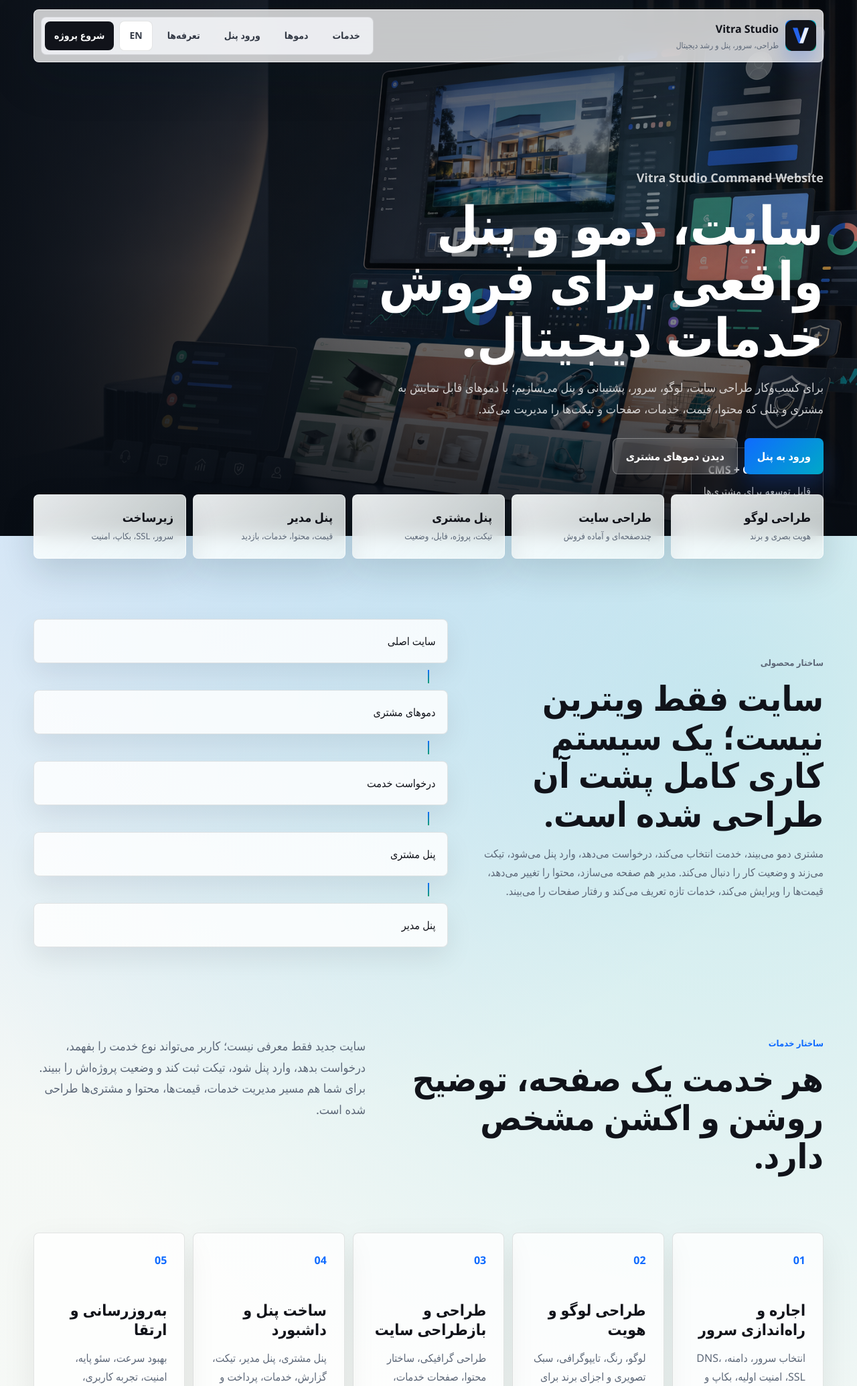
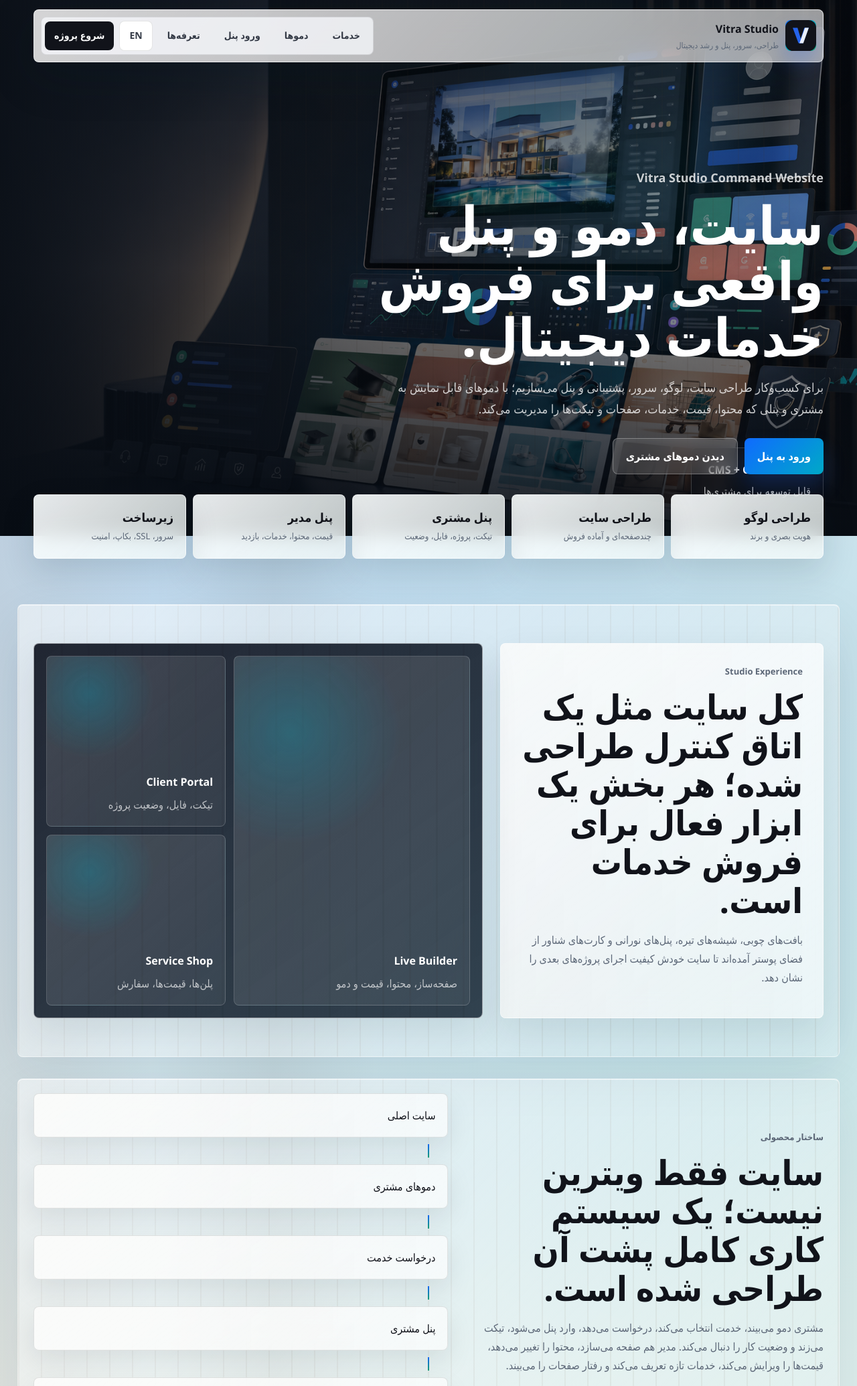
Before and after one commit to mehdimoosavi752-source/vitra-studio, a PHP site: page / in a window 1280 px wide. Shown: the top 2069 px of the page at 67% size. Run offline with PHP 8.4, Linux system fonts and the light colour scheme.

Commit message:
Add files via upload

```diff
--- a/app.js
+++ b/app.js
@@ -24,6 +24,28 @@ document.querySelectorAll(".lang-switch").forEach((button) => {
   button.addEventListener("click", () => {
     applyLanguage(activeLanguage === "fa" ? "en" : "fa");
   });
+});
+
+document
+  .querySelectorAll(".section, .service-lanes, .capability-rail, .portfolio-grid, .execution-grid, .manager-grid")
+  .forEach((element) => {
+    element.setAttribute("data-reveal", "");
+  });
+
+const revealObserver = new IntersectionObserver(
+  (entries) => {
+    entries.forEach((entry) => {
+      if (entry.isIntersecting) {
+        entry.target.classList.add("is-visible");
+        revealObserver.unobserve(entry.target);
+      }
+    });
+  },
+  { threshold: 0.12 }
+);
+
+document.querySelectorAll("[data-reveal]").forEach((element) => {
+  revealObserver.observe(element);
 });
 
 const currentPage = document.body.dataset.page;
--- a/index.html
+++ b/index.html
@@ -49,6 +49,19 @@
           <div><b>پنل مشتری</b><span>تیکت، پروژه، فایل، وضعیت</span></div>
           <div><b>پنل مدیر</b><span>قیمت، محتوا، خدمات، بازدید</span></div>
           <div><b>زیرساخت</b><span>سرور، SSL، بکاپ، امنیت</span></div>
+        </section>
+
+        <section class="studio-room section">
+          <div class="room-copy">
+            <p class="section-kicker">Studio Experience</p>
+            <h2>کل سایت مثل یک اتاق کنترل طراحی شده؛ هر بخش یک ابزار فعال برای فروش خدمات است.</h2>
+            <p>بافت‌های چوبی، شیشه‌های تیره، پنل‌های نورانی و کارت‌های شناور از فضای پوستر آمده‌اند تا سایت خودش کیفیت اجرای پروژه‌های بعدی را نشان دهد.</p>
+          </div>
+          <div class="room-console">
+            <div class="console-screen main-screen"><b>Live Builder</b><span>صفحه‌ساز، محتوا، قیمت و دمو</span></div>
+            <div class="console-screen"><b>Client Portal</b><span>تیکت، فایل، وضعیت پروژه</span></div>
+            <div class="console-screen"><b>Service Shop</b><span>پلن‌ها، قیمت‌ها، سفارش</span></div>
+          </div>
         </section>
 
         <section class="section product-system">
@@ -108,6 +121,18 @@
           </div>
         </section>
 
+        <section class="section execution-wall">
+          <div class="section-head"><div><p class="section-kicker">سطح اجرای پروژه</p><h2>هر چیزی که برای فروش، اجرا و پشتیبانی پروژه‌های مشتری لازم است.</h2></div><a class="text-link" href="admin.html">دیدن پنل مدیر</a></div>
+          <div class="execution-grid">
+            <article><span>01</span><h3>فرم سفارش هوشمند</h3><p>انتخاب نوع سایت، بودجه، زمان‌بندی، فایل‌ها و توضیحات اولیه.</p></article>
+            <article><span>02</span><h3>پروپوزال و قیمت</h3><p>پلن‌بندی خدمات، آیتم‌های اضافه، تخفیف و وضعیت تایید مشتری.</p></article>
+            <article><span>03</span><h3>اتاق پروژه</h3><p>فایل‌ها، پیام‌ها، تیکت‌ها، مرحله اجرا و تحویل‌های قابل پیگیری.</p></article>
+            <article><span>04</span><h3>مدیریت محتوا</h3><p>ساخت صفحه، ویرایش متن، قیمت، تصویر، دوره، محصول و خدمت جدید.</p></article>
+            <article><span>05</span><h3>گزارش رفتار</h3><p>بازدید دموها، کلیک دکمه‌ها، صفحه‌های پربازده و درخواست‌های ناقص.</p></article>
+            <article><span>06</span><h3>تحویل و پشتیبانی</h3><p>چک‌لیست تحویل، آموزش مدیریت، قرارداد پشتیبانی و برنامه ارتقا.</p></article>
+          </div>
+        </section>
+
         <section class="section pricing" id="pricing">
           <div><p class="section-kicker">تعرفه‌های قابل ویرایش</p><h2>مدل قیمت‌گذاری واضح برای شروع گفتگو.</h2></div>
           <div class="price-grid">
--- a/styles.css
+++ b/styles.css
@@ -32,10 +32,11 @@ html {
 body {
   margin: 0;
   background:
+    linear-gradient(90deg, rgba(85, 55, 31, 0.08), transparent 18%, rgba(66, 43, 25, 0.06) 32%, transparent 44%),
     radial-gradient(circle at 18% 8%, rgba(15, 107, 255, 0.18), transparent 28%),
     radial-gradient(circle at 86% 22%, rgba(0, 169, 199, 0.16), transparent 30%),
     radial-gradient(circle at 70% 85%, rgba(15, 159, 117, 0.15), transparent 30%),
-    linear-gradient(180deg, #eef6f5 0%, #f7f9f6 48%, #eef4f8 100%),
+    linear-gradient(180deg, #e8f0ef 0%, #f7f6ef 48%, #eaf1f4 100%),
     var(--paper);
   color: var(--ink);
   font-family: VitraSans, "Segoe UI", Tahoma, Arial, sans-serif;
@@ -49,11 +50,25 @@ body::before {
   z-index: -1;
   pointer-events: none;
   background-image:
+    repeating-linear-gradient(90deg, rgba(92, 60, 34, 0.06) 0 1px, transparent 1px 18px),
+    repeating-linear-gradient(0deg, rgba(255,255,255,0.28) 0 1px, transparent 1px 26px),
     linear-gradient(rgba(16, 21, 34, 0.035) 1px, transparent 1px),
     linear-gradient(90deg, rgba(16, 21, 34, 0.035) 1px, transparent 1px),
     radial-gradient(circle at 24px 24px, rgba(0, 169, 199, 0.12) 1px, transparent 1px);
-  background-size: 44px 44px, 44px 44px, 88px 88px;
+  background-size: 220px 100%, 100% 160px, 44px 44px, 44px 44px, 88px 88px;
   mask-image: linear-gradient(180deg, transparent 0, black 18%, black 82%, transparent 100%);
+}
+
+body::after {
+  content: "";
+  position: fixed;
+  inset: 0;
+  z-index: -2;
+  pointer-events: none;
+  background:
+    linear-gradient(90deg, rgba(33, 24, 18, 0.06), transparent 20%, rgba(33, 24, 18, 0.05) 42%, transparent 70%),
+    radial-gradient(circle at 12% 58%, rgba(217, 164, 65, 0.12), transparent 22%),
+    radial-gradient(circle at 92% 62%, rgba(15, 107, 255, 0.11), transparent 24%);
 }
 
 a {
@@ -87,7 +102,9 @@ textarea {
   padding: 10px;
   border: 1px solid rgba(255, 255, 255, 0.7);
   border-radius: var(--radius);
-  background: rgba(255, 255, 255, 0.76);
+  background:
+    linear-gradient(135deg, rgba(255,255,255,0.82), rgba(255,255,255,0.58)),
+    linear-gradient(90deg, rgba(83,54,31,0.12), transparent);
   box-shadow: 0 20px 70px rgba(0, 25, 36, 0.18);
   backdrop-filter: blur(18px);
 }
@@ -419,7 +451,8 @@ h3 {
   background:
     linear-gradient(0deg, rgba(8, 13, 20, 0.92), rgba(8, 13, 20, 0.18) 50%, rgba(8, 13, 20, 0.48)),
     linear-gradient(90deg, rgba(8, 13, 20, 0.9), rgba(8, 13, 20, 0.36) 48%, rgba(8, 13, 20, 0.14)),
-    radial-gradient(circle at 74% 34%, rgba(0, 169, 199, 0.12), transparent 30%);
+    radial-gradient(circle at 74% 34%, rgba(0, 169, 199, 0.16), transparent 30%),
+    repeating-linear-gradient(90deg, rgba(119, 78, 43, 0.08) 0 2px, transparent 2px 38px);
 }
 
 .hero-image-float {
@@ -460,6 +493,92 @@ h3 {
     linear-gradient(135deg, rgba(0,169,199,0.16), rgba(15,159,117,0.12));
   box-shadow: 0 20px 50px rgba(0, 25, 36, 0.14);
   backdrop-filter: blur(14px);
+  transform: translateY(0);
+  transition: transform 220ms ease, box-shadow 220ms ease;
+}
+
+.capability-rail div:hover {
+  transform: translateY(-6px);
+  box-shadow: 0 26px 62px rgba(0, 25, 36, 0.18);
+}
+
+.studio-room {
+  position: relative;
+  display: grid;
+  grid-template-columns: minmax(0, 0.72fr) minmax(360px, 1fr);
+  gap: 26px;
+  align-items: stretch;
+  padding: 74px 0;
+}
+
+.studio-room::before,
+.product-system::before,
+.build-lab::before,
+.execution-wall::before {
+  content: "";
+  position: absolute;
+  inset: 16px -24px;
+  z-index: -1;
+  border-radius: var(--radius);
+  background:
+    linear-gradient(135deg, rgba(255,255,255,0.52), rgba(255,255,255,0.18)),
+    repeating-linear-gradient(90deg, rgba(87, 58, 34, 0.08) 0 2px, transparent 2px 34px);
+  border: 1px solid rgba(255,255,255,0.46);
+  box-shadow: inset 0 1px 0 rgba(255,255,255,0.6), 0 24px 80px rgba(0,25,36,0.08);
+}
+
+.room-copy,
+.room-console,
+.execution-grid article {
+  border: 1px solid rgba(255,255,255,0.54);
+  border-radius: var(--radius);
+  background:
+    linear-gradient(145deg, rgba(255,255,255,0.84), rgba(255,255,255,0.58)),
+    linear-gradient(90deg, rgba(83,54,31,0.09), transparent);
+  box-shadow: 0 22px 56px rgba(0, 25, 36, 0.1);
+  backdrop-filter: blur(16px);
+}
+
+.room-copy {
+  padding: 30px;
+}
+
+.room-copy p {
+  color: var(--muted);
+}
+
+.room-console {
+  min-height: 430px;
+  padding: 18px;
+  display: grid;
+  grid-template-columns: 1fr 0.76fr;
+  grid-template-rows: 1fr 1fr;
+  gap: 12px;
+  background:
+    linear-gradient(145deg, rgba(16,21,34,0.92), rgba(22,38,52,0.86)),
+    repeating-linear-gradient(90deg, rgba(118,80,42,0.16) 0 3px, transparent 3px 40px);
+}
+
+.console-screen {
+  display: grid;
+  align-content: end;
+  gap: 6px;
+  min-height: 150px;
+  padding: 18px;
+  border-radius: var(--radius);
+  background:
+    radial-gradient(circle at 24% 22%, rgba(0,169,199,0.28), transparent 34%),
+    linear-gradient(135deg, rgba(255,255,255,0.14), rgba(255,255,255,0.06));
+  color: white;
+  border: 1px solid rgba(255,255,255,0.16);
+}
+
+.console-screen.main-screen {
+  grid-row: 1 / -1;
+}
+
+.console-screen span {
+  color: rgba(255,255,255,0.68);
 }
 
 .capability-rail b,
@@ -479,6 +598,7 @@ h3 {
 
 .product-system,
 .build-lab {
+  position: relative;
   display: grid;
   grid-template-columns: minmax(0, 0.85fr) minmax(320px, 1fr);
   gap: 34px;
@@ -502,8 +622,11 @@ h3 {
   padding: 18px;
   border: 1px solid var(--line);
   border-radius: var(--radius);
-  background: rgba(255, 255, 255, 0.82);
-  box-shadow: 0 16px 40px rgba(17, 19, 26, 0.08);
+  background:
+    linear-gradient(145deg, rgba(255,255,255,0.86), rgba(255,255,255,0.64)),
+    linear-gradient(90deg, rgba(83,54,31,0.08), transparent);
+  box-shadow: 0 16px 40px rgba(0, 25, 36, 0.09);
+  backdrop-filter: blur(12px);
 }
 
 .system-map i {
@@ -1660,6 +1812,17 @@ textarea {
   grid-column: 1 / -1;
 }
 
+[data-reveal] {
+  opacity: 0;
+  transform: translateY(24px);
+  transition: opacity 620ms ease, transform 620ms ease;
+}
+
+[data-reveal].is-visible {
+  opacity: 1;
+  transform: translateY(0);
+}
+
 .form-grid,
 .price-editor {
   display: grid;
```
Also changed, not shown: other parts of styles.css (+50 -2 lines).
